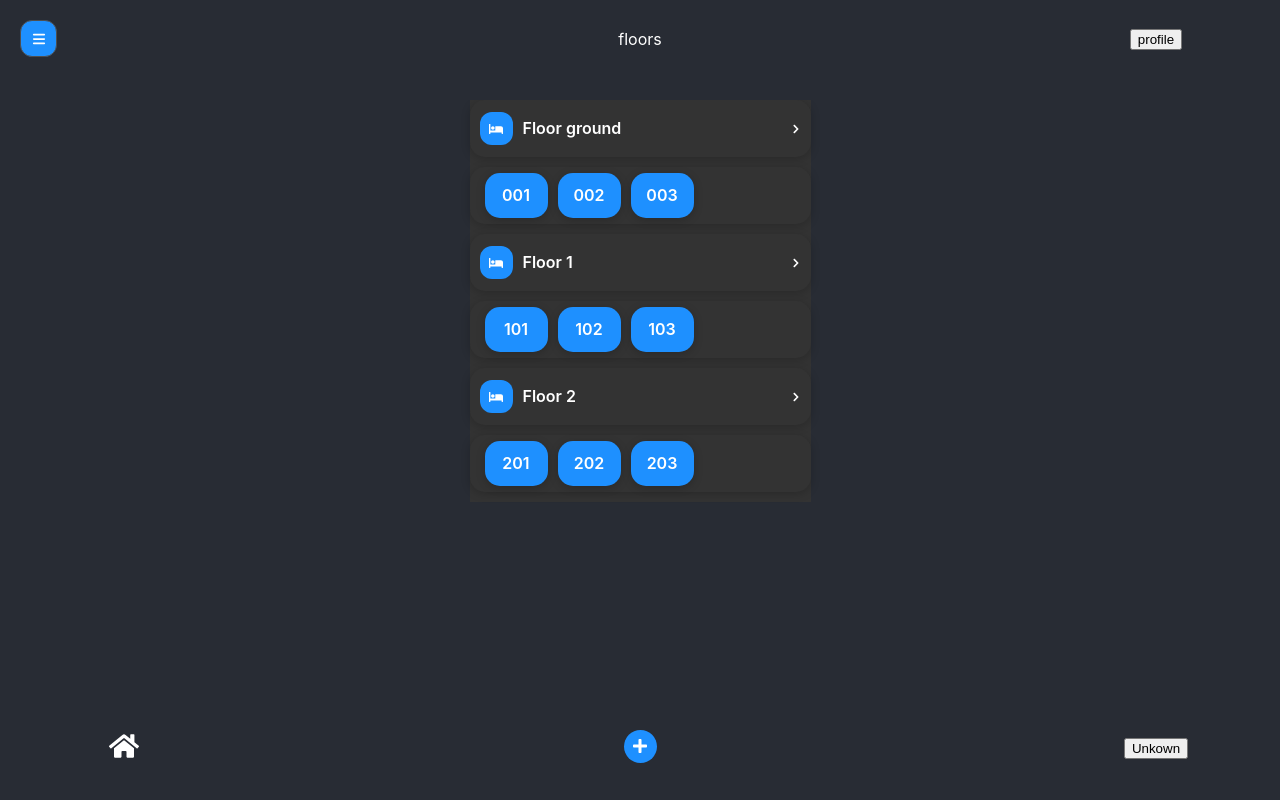
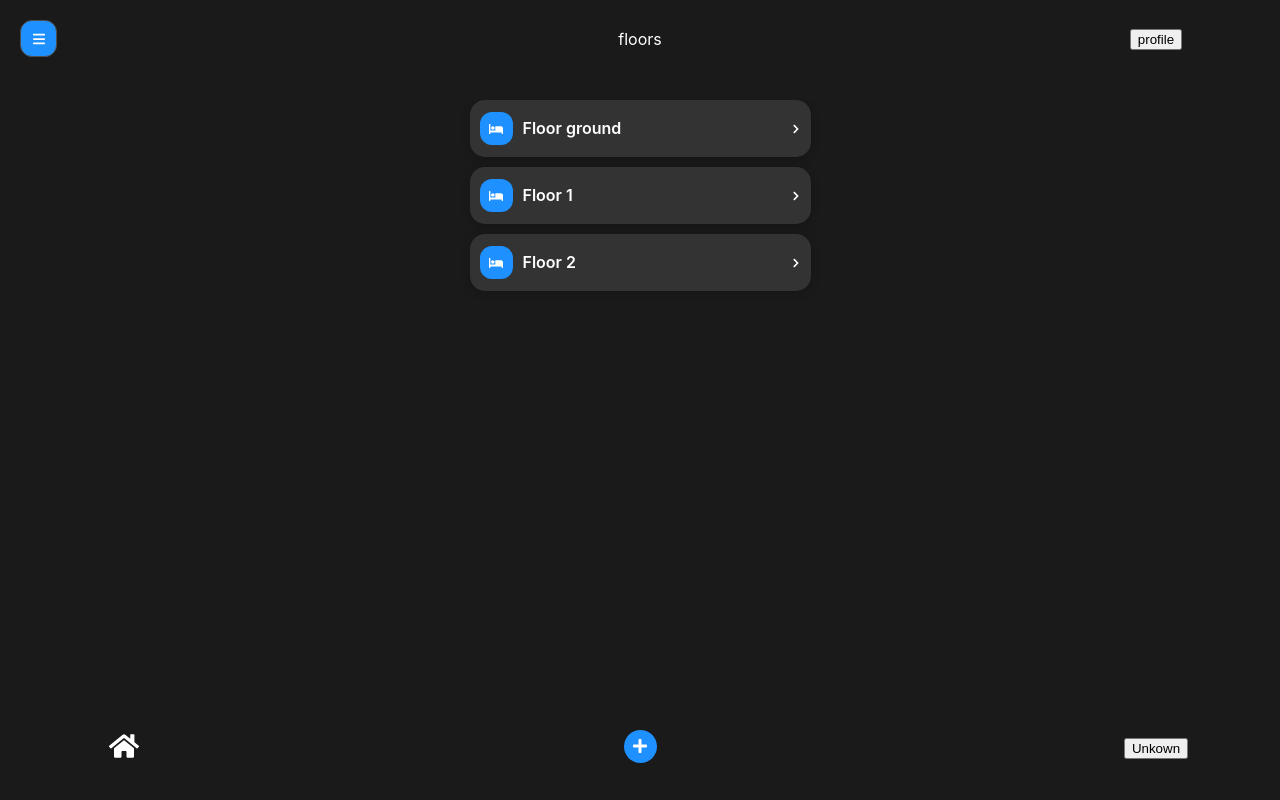
Before and after one commit to ACipherEXE/sweepster, a React (Create React App) app: page / in a window 1280 px wide. Both pictures are taken after a click on the button "Sign in with Email". Built offline with nearby package versions, Linux system fonts and the light colour scheme.

Commit message:
Colors dropdown and main page overflow fix

```diff
--- a/src/App.css
+++ b/src/App.css
@@ -15,14 +15,16 @@
 }
 
 .App-header {
-  background-color: #282c34;
+  background-color: #1a1a1a;
   min-height: 75vh;
+  max-height: 75vh;
   display: flex;
   flex-direction: column;
   align-items: center;
   font-size: calc(10px + 2vmin);
   color: white;
 }
+
 .App-login {
   background-color: #282c34;
   min-height: 100vh;
@@ -48,5 +50,5 @@
 }
 
 .main-area-container {
-  overflow: auto;
+  overflow: scroll;
 }
--- a/src/App.js
+++ b/src/App.js
@@ -73,7 +73,10 @@ function App() {
               </header>
             </div>
             <div className="footer-area">
-              <FooterArea />
+              <FooterArea
+                currentArea={currentArea}
+                setCurrentArea={setCurrentArea}
+              />
             </div>
           </div>
         ) : (
--- a/src/components/FloorsPage/FloorDropdown.js
+++ b/src/components/FloorsPage/FloorDropdown.js
@@ -1,14 +1,17 @@
-import React from "react";
+import React, { useState } from "react";
 import "./FloorsPage.css";
 
 function FloorDropdown(props) {
   var { floorData, setCurrentArea, setUserRequest } = props;
-  // const [isFloorCardOpen, setIsFloorCardOpen] = useState(false);
+  const [isFloorCardOpen, setIsFloorCardOpen] = useState(false);
 
   return (
     <>
       <div className="floor-container">
-        <div className="floor-card">
+        <div
+          className="floor-card"
+          onClick={() => setIsFloorCardOpen(!isFloorCardOpen)}
+        >
           <button className="floor-button">
             <svg className="floor-icon" viewBox="0 0 640 512">
               <path d="M176 288C220.1 288 256 252.1 256 208S220.1 128 176 128S96 163.9 96 208S131.9 288 176 288zM544 128H304C295.2 128 288 135.2 288 144V320H64V48C64 39.16 56.84 32 48 32h-32C7.163 32 0 39.16 0 48v416C0 472.8 7.163 480 16 480h32C56.84 480 64 472.8 64 464V416h512v48c0 8.837 7.163 16 16 16h32c8.837 0 16-7.163 16-16V224C640 170.1 597 128 544 128z"></path>
@@ -20,6 +23,7 @@ function FloorDropdown(props) {
             <path d="M285.476 272.971L91.132 467.314c-9.373 9.373-24.569 9.373-33.941 0l-22.667-22.667c-9.357-9.357-9.375-24.522-.04-33.901L188.505 256 34.484 101.255c-9.335-9.379-9.317-24.544.04-33.901l22.667-22.667c9.373-9.373 24.569-9.373 33.941 0L285.475 239.03c9.373 9.372 9.373 24.568.001 33.941z"></path>
           </svg>
         </div>
+        {isFloorCardOpen && (
           <div className="floor-card-open">
             {floorData.rooms.map((room) => {
               return (
@@ -35,6 +39,7 @@ function FloorDropdown(props) {
               );
             })}
           </div>
+        )}
       </div>
     </>
   );
--- a/src/components/FloorsPage/FloorsPage.css
+++ b/src/components/FloorsPage/FloorsPage.css
@@ -1,14 +1,13 @@
 .floor-container {
   background-color: #333333;
+  border-radius: 15px;
+  box-shadow: 0px 2px 10px rgba(3, 3, 3, 0.2);
 }
 .floor-card {
   position: relative; /* Changed to relative */
   top: 0; /* Changed to 0, you can adjust as needed */
   width: 321px;
   height: 57px;
-  background-color: #333333;
-  border-radius: 15px;
-  box-shadow: 0px 2px 10px rgba(3, 3, 3, 0.2);
   display: flex;
   align-items: center;
   padding: 0 10px;
@@ -19,9 +18,7 @@
   top: 0; /* Changed to 0, you can adjust as needed */
   width: 321px;
   height: 57px;
-  background-color: #333333;
-  border-radius: 15px;
-  box-shadow: 0px 2px 10px rgba(3, 3, 3, 0.2);
+
   display: flex;
   align-items: center;
   padding: 0 10px;
--- a/src/components/FloorsPage/FloorsPage.js
+++ b/src/components/FloorsPage/FloorsPage.js
@@ -8,11 +8,13 @@ function FloorsPage(props) {
     <>
       {hotelFloorData.map((floor) => {
         return (
-          <FloorDropdown
-            floorData={floor}
-            setCurrentArea={setCurrentArea}
-            setUserRequest={setUserRequest}
-          />
+          <div>
+            <FloorDropdown
+              floorData={floor}
+              setCurrentArea={setCurrentArea}
+              setUserRequest={setUserRequest}
+            />
+          </div>
         );
       })}
     </>
--- a/src/components/FooterArea/FooterArea.css
+++ b/src/components/FooterArea/FooterArea.css
@@ -1,5 +1,5 @@
 .footer-area {
-  background-color: #282c34;
+  background-color: #1a1a1a;
   color: white;
   min-height: 12.5vh;
   top: 0;
@@ -8,7 +8,7 @@
   flex-direction: column;
   align-items: center;
   justify-content: center;
-  background-color: #282c34;
+  background-color: #1a1a1a;
   display: grid;
   grid-template-columns: 1fr 3fr 1fr; /* Three equal-width columns */
   grid-gap: 20px; /* Gap between grid items */
--- a/src/components/FooterArea/FooterArea.js
+++ b/src/components/FooterArea/FooterArea.js
@@ -5,12 +5,12 @@ function FooterArea(props) {
   // eslint-disable-next-line
   var { currentArea, setCurrentArea } = props;
   return (
-    <div class="footer-container">
-      <div class="footer-item">
+    <div className="footer-container">
+      <div className="footer-item">
         <button
           className="footer-home-button"
           onClick={() => {
-            // setCurrentArea("floors");
+            setCurrentArea("floors");
           }}
         >
           <svg className="footer-home-icon" viewBox="0 0 576 512">
@@ -18,14 +18,14 @@ function FooterArea(props) {
           </svg>
         </button>
       </div>
-      <div class="footer-item">
+      <div className="footer-item">
         <button className="new-multi-task-button">
           <svg className="new-multi-task-button-icon" viewBox="0 0 448 512">
             <path d="M416 208H272V64c0-17.67-14.33-32-32-32h-32c-17.67 0-32 14.33-32 32v144H32c-17.67 0-32 14.33-32 32v32c0 17.67 14.33 32 32 32h144v144c0 17.67 14.33 32 32 32h32c17.67 0 32-14.33 32-32V304h144c17.67 0 32-14.33 32-32v-32c0-17.67-14.33-32-32-32z"></path>
           </svg>
         </button>
       </div>
-      <div class="footer-item">
+      <div className="footer-item">
         <button>Unkown</button>
       </div>
     </div>
--- a/src/components/HeaderArea/HeaderArea.css
+++ b/src/components/HeaderArea/HeaderArea.css
@@ -1,5 +1,5 @@
 .header-area {
-  background-color: #282c34;
+  background-color: #1a1a1a;
   color: white;
   min-height: 12.5vh;
   top: 0;
@@ -8,7 +8,7 @@
   flex-direction: column;
   align-items: center;
   justify-content: center;
-  background-color: #282c34;
+  background-color: #1a1a1a;
   display: grid;
   grid-template-columns: 1fr 3fr 1fr; /* Three equal-width columns */
   grid-gap: 20px; /* Gap between grid items */
--- a/src/components/HeaderArea/HeaderArea.js
+++ b/src/components/HeaderArea/HeaderArea.js
@@ -6,8 +6,8 @@ function HeaderArea(props) {
   var { currentArea, setCurrentArea } = props;
   return (
     <div className="header-area">
-      <div class="header-container">
-        <div class="header-item">
+      <div className="header-container">
+        <div className="header-item">
           <button
             className="header-button"
             onClick={() => {
@@ -19,10 +19,10 @@ function HeaderArea(props) {
             </svg>
           </button>
         </div>
-        <div class="header-item">
+        <div className="header-item">
           <div>{currentArea ? currentArea : ""}</div>
         </div>
-        <div class="header-item">
+        <div className="header-item">
           <button>profile</button>
         </div>
       </div>
```
Lines whose indentation alone changed are shown as unchanged.
